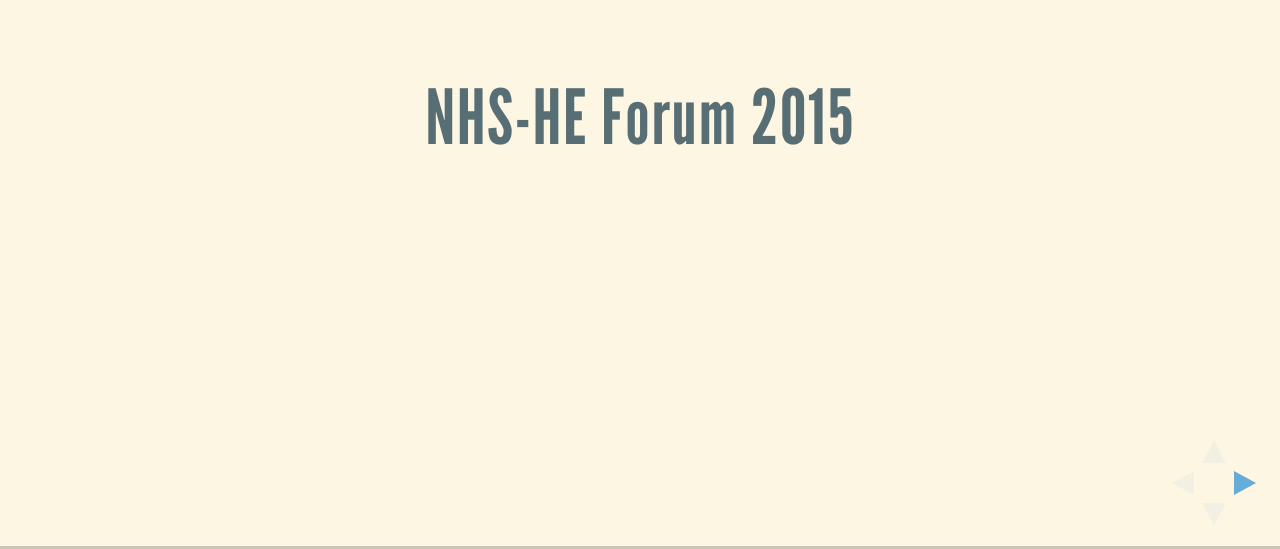
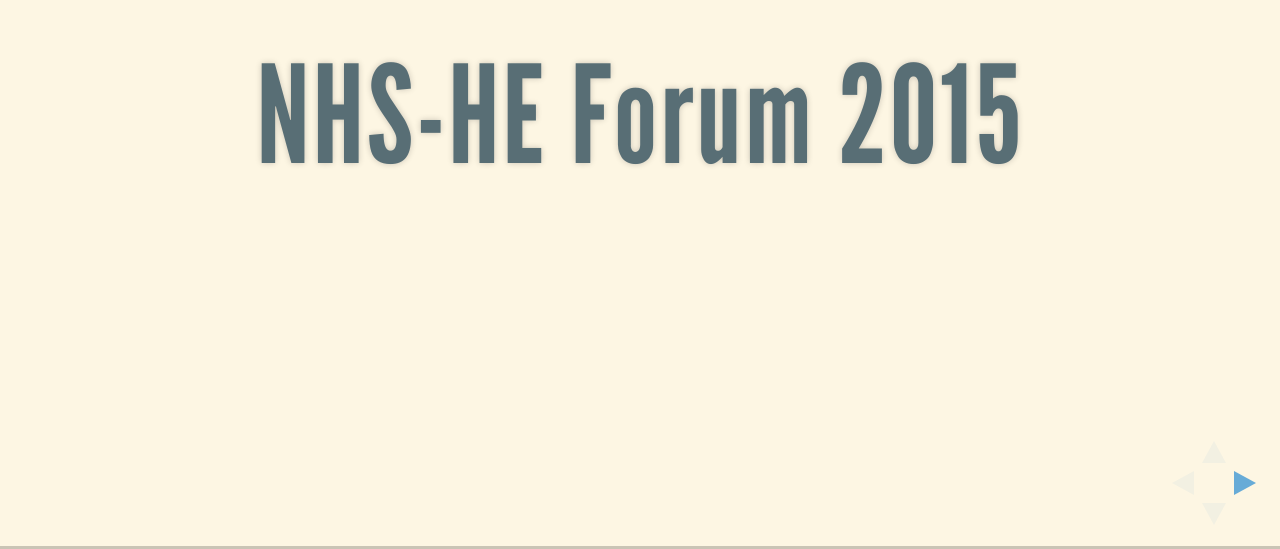
Before and after one commit to pacharanero/nhs-he-2015, a website: page index.html in a window 1280 px wide. Shown: the part 251-800 px from the top of the page. Drawn offline with Linux system fonts and the light colour scheme.

Commit message:
bigger text on title page

```diff
--- a/index.html
+++ b/index.html
@@ -39,7 +39,7 @@
 
 
 				<section>
-				<h2>NHS-HE Forum 2015</h2>
+				<h1>NHS-HE Forum 2015</h1>
 				</section>
 
 				<section>
```
